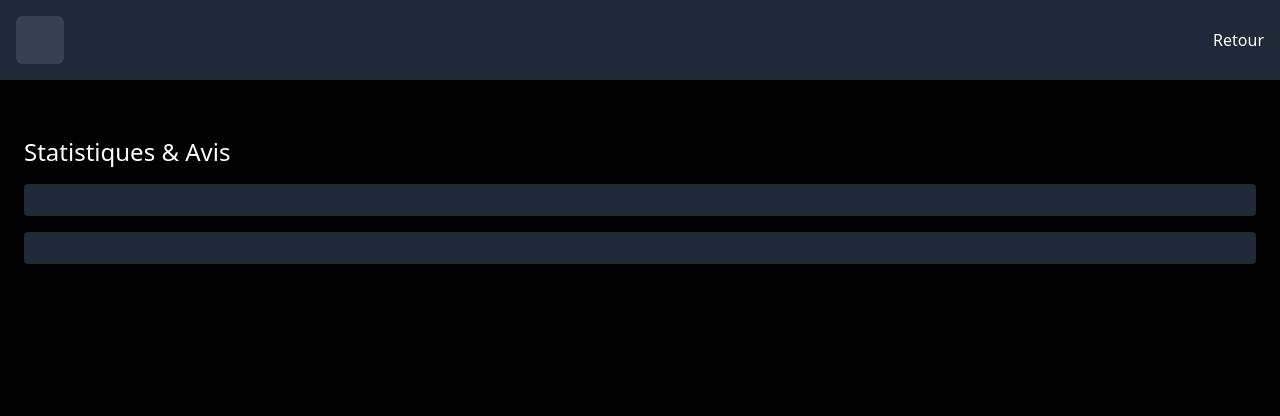
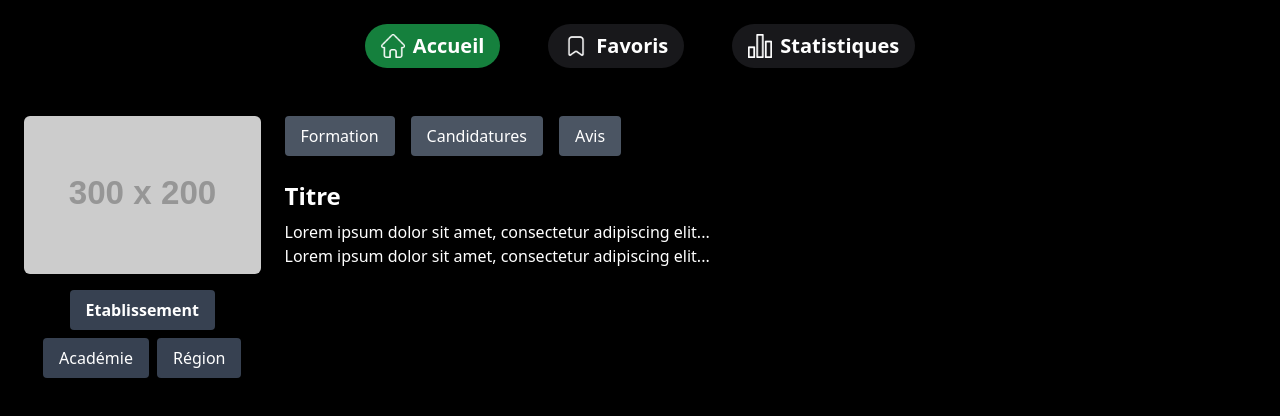
Before and after one commit to i2301534/sae3.01-3.03-groupe-4, a website: page src/presentationMaster.html in a window 1280 px wide. Drawn offline with nearby package versions, Linux system fonts and the light colour scheme; no server answers; placeholder pictures from the web are drawn by us.

Commit message:
modif page master visuel

```diff
--- a/src/presentationMaster.html
+++ b/src/presentationMaster.html
@@ -3,39 +3,145 @@
 <head>
     <meta charset="UTF-8">
     <meta name="viewport" content="width=device-width, initial-scale=1.0">
-    <title>Présentation du Master</title>
+    <title>Master Details</title>
     <script src="https://cdn.tailwindcss.com"></script>
 </head>
 <body class="bg-black text-white">
     <!-- Header -->
-    <header class="w-full bg-gray-800 p-4 flex items-center justify-between">
-        <div class="w-12 h-12 bg-gray-700 rounded-md"></div> <!-- Emplacement du logo -->
-        <nav class="hidden md:flex space-x-4">
-            <a href="recherche.html" class="hover:text-green-400">Retour</a>
+    <div class="flex flex-col text-xl font-bold">
+        <!-- Desktop Version -->
+        <nav class="hidden md:flex justify-center gap-12 bg-black text-white p-6">
+          <!-- Accueil -->
+          <a href="index.html" class="flex items-center gap-2 px-4 py-2 rounded-full bg-green-700 text-white hover:bg-green-600">
+            <img src="./Images/icon/home.png" alt="Accueil Icon" class="h-6 w-6" />
+            <span>Accueil</span>
+          </a>
+
+          <!-- Favoris -->
+          <a href="favoris.html" class="flex items-center gap-2 px-4 py-2 rounded-full bg-zinc-900 text-white hover:bg-gray-700">
+            <img src="./Images/icon/bookmark.png" alt="Favoris Icon" class="h-6 w-6" />
+            <span>Favoris</span>
+          </a>
+
+          <!-- Statistiques -->
+          <a href="statistiques.html" class="flex items-center gap-2 px-4 py-2 rounded-full bg-zinc-900 text-white hover:bg-gray-700">
+            <img src="./Images/icon/bar-chart.png" alt="Statistiques Icon" class="h-6 w-6" />
+            <span>Statistiques</span>
+          </a>
         </nav>
-    </header>
+    </div>
 
-    <!-- Contenu principal -->
+    <!-- Main Section -->
     <main class="p-6">
-        <!-- Titre -->
-        <h1 id="master-name" class="text-3xl font-bold mb-4"></h1>
+        <!-- Image & Tabs -->
+        <div class="flex flex-col md:flex-row gap-6">
+            <!-- Image Section -->
+            <div class="flex flex-col items-center">
+                <img src="https://via.placeholder.com/300x200" alt="Etablissement" class="rounded-md mb-4">
+                <div class="text-center">
+                    <button class="bg-gray-700 py-2 px-4 rounded mb-2 font-semibold">Etablissement</button>
+                    <div class="flex gap-2">
+                        <button class="bg-gray-700 py-2 px-4 rounded">Académie</button>
+                        <button class="bg-gray-700 py-2 px-4 rounded">Région</button>
+                    </div>
+                </div>
+            </div>
 
-        <!-- Détails du Master -->
-        <div class="space-y-4">
-            <p id="master-description" class="text-lg"></p>
-            <p id="master-region" class="text-sm"></p>
-            <p id="master-ville" class="text-sm"></p>
-            <p id="master-establishment" class="text-sm"></p>
-            <p id="master-type" class="text-sm"></p>
-        </div>
+            <!-- Dynamic Content -->
+            <div class="w-full">
+                <!-- Tabs -->
+                <div id="tabs" class="flex gap-4 mb-6">
+                    <button id="tab-formation" class="tab-btn bg-gray-600 py-2 px-4 rounded hover:bg-gray-500">Formation</button>
+                    <button id="tab-candidatures" class="tab-btn bg-gray-600 py-2 px-4 rounded hover:bg-gray-500">Candidatures</button>
+                    <button id="tab-avis" class="tab-btn bg-gray-600 py-2 px-4 rounded hover:bg-gray-500">Avis</button>
+                </div>
 
-        <!-- Section statistiques et avis -->
-        <div class="mt-8">
-            <h2 class="text-2xl mb-4">Statistiques & Avis</h2>
-            <div id="master-stats" class="p-4 bg-gray-800 rounded"></div>
-            <div id="master-avis" class="p-4 bg-gray-800 rounded mt-4"></div>
+                <!-- Tab Content -->
+                <div id="tab-content" class="space-y-6">
+                    <div id="content-formation" class="hidden">
+                        <h2 class="text-2xl font-bold mb-2">Titre</h2>
+                        <p>Lorem ipsum dolor sit amet, consectetur adipiscing elit...</p>
+                        <p>Lorem ipsum dolor sit amet, consectetur adipiscing elit...</p>
+                    </div>
+                    <div id="content-candidatures" class="hidden">
+                        <div class="space-y-4">
+                            <div class="flex justify-between items-center bg-gray-800 p-4 rounded">
+                                <span>Nombre de candidatures</span>
+                                <span class="bg-gray-700 py-1 px-3 rounded">##</span>
+                            </div>
+                            <div class="flex justify-between items-center bg-gray-800 p-4 rounded">
+                                <span>Nombre de candidatures en liste d'attente :</span>
+                                <span class="bg-gray-700 py-1 px-3 rounded">##</span>
+                            </div>
+                            <div class="flex justify-between items-center bg-gray-800 p-4 rounded">
+                                <span>Nombre de candidatures acceptées :</span>
+                                <span class="bg-gray-700 py-1 px-3 rounded">##</span>
+                            </div>
+                        </div>
+                    </div>
+                    <div id="content-avis" class="hidden">
+                        <div class="space-y-4">
+                            <div class="flex items-center gap-2">
+                                <div class="text-green-400">★★★★★</div>
+                                <p class="bg-gray-800 p-4 rounded w-full">Lorem ipsum dolor sit amet...</p>
+                            </div>
+                            <div class="flex items-center gap-2">
+                                <div class="text-green-400">★★★★☆</div>
+                                <p class="bg-gray-800 p-4 rounded w-full">Lorem ipsum dolor sit amet...</p>
+                            </div>
+                        </div>
+                    </div>
+                </div>
+            </div>
         </div>
     </main>
+
+    <!-- Footer -->
+    <!-- Mobile Version -->
+    <nav class="md:hidden fixed bottom-0 w-full bg-zinc-900 text-white flex justify-around p-4">
+        <!-- Accueil -->
+        <a href="index.html" class="flex flex-col items-center">
+          <div class="h-16 w-16 bg-zinc-500 rounded-full flex items-center justify-center">
+            <img src="./Images/icon/home.png" alt="Accueil Icon" class="h-8 w-8" />
+          </div>
+        </a>
+
+        <!-- Favoris -->
+        <a href="favoris.html" class="flex flex-col items-center">
+          <div class="h-16 w-16 bg-green-700 rounded-full flex items-center justify-center">
+            <img src="./Images/icon/bookmark.png" alt="Favoris Icon" class="h-8 w-8" />
+          </div>
+        </a>
+
+        <!-- Statistiques -->
+        <a href="statistiques.html" class="flex flex-col items-center">
+          <div class="h-16 w-16 bg-zinc-500 rounded-full flex items-center justify-center">
+            <img src="./Images/icon/bar-chart.png" alt="Statistiques Icon" class="h-8 w-8" />
+          </div>
+        </a>
+    </nav>
+
+    <!-- Script -->
+    <script>
+        // Tabs Logic
+        const tabs = document.querySelectorAll('.tab-btn');
+        const contents = {
+            'tab-formation': document.getElementById('content-formation'),
+            'tab-candidatures': document.getElementById('content-candidatures'),
+            'tab-avis': document.getElementById('content-avis'),
+        };
+
+        tabs.forEach(tab => {
+            tab.addEventListener('click', () => {
+                Object.values(contents).forEach(c => c.classList.add('hidden'));
+                contents[tab.id].classList.remove('hidden');
+            });
+        });
+
+        // Default tab
+        document.getElementById('tab-formation').click();
+    </script>
+
 
     <!-- Script JS -->
     <script type="module">
```
